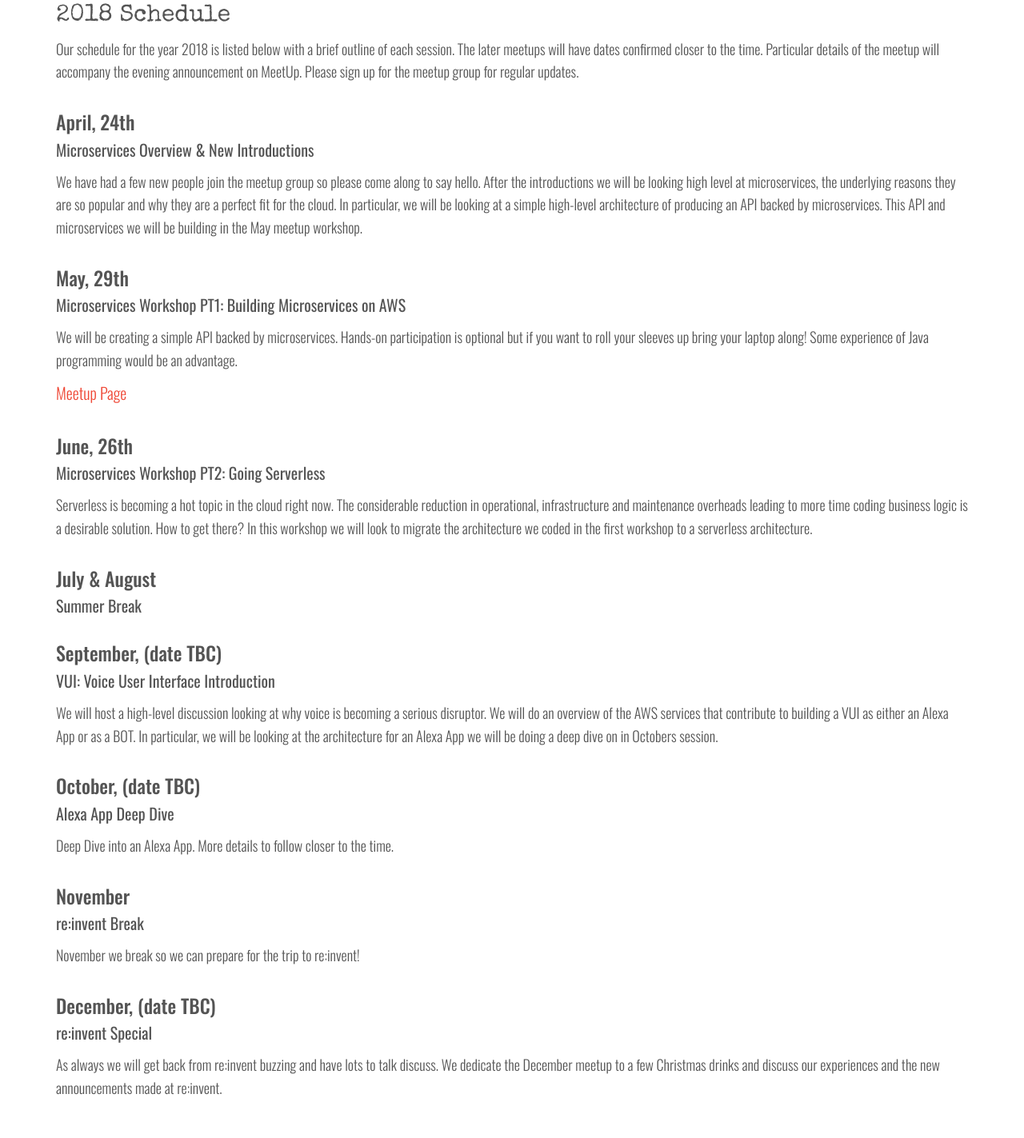
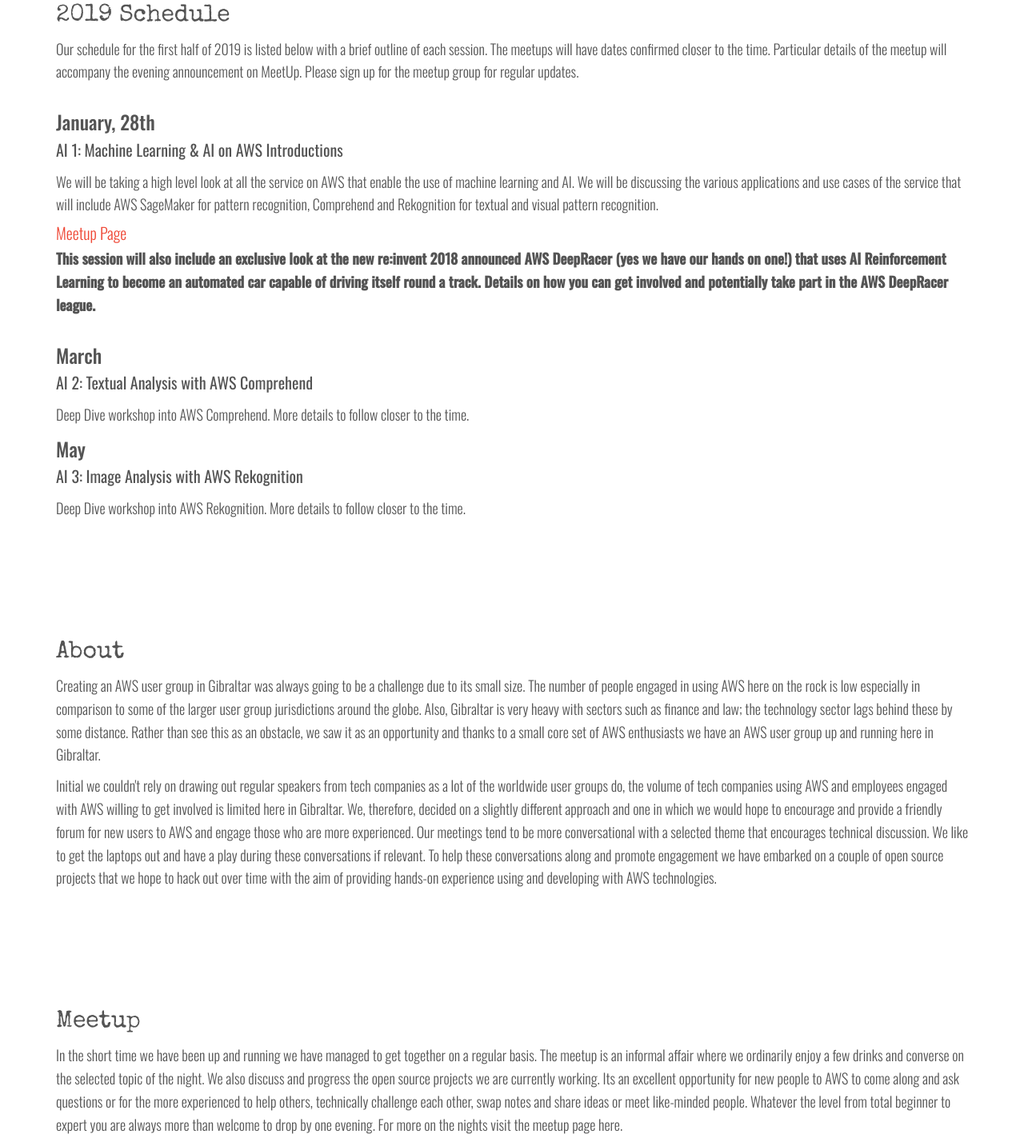
Before and after one commit to awsuggibraltar/hackingonwithit.com, a plain HTML site: page index.html in a window 1280 px wide. Shown: the part 805-2228 px from the top of the page at 80% size. Drawn offline with nearby package versions, Linux system fonts and the light colour scheme.

Commit message:
2019 schedule

```diff
--- a/index.html
+++ b/index.html
@@ -99,7 +99,7 @@
 				<div class="collapse navbar-collapse" id="#site-navbar">
 					<ul class="nav navbar-nav navbar-right">
 						<li><a href="#intro">Home</a></li>
-						<li><a href="#schedule">2018 Schedule</a></li>
+						<li><a href="#schedule">2019 Schedule</a></li>
 						<li><a href="#about">About</a></li>
 						<li><a href="#meetup">Meetup</a></li>
 						<li><a href="#usergroups">AWS User Groups</a></li>
@@ -148,41 +148,24 @@
 				<div class="row">
 
 					<div class="col-sm-12">
-						<h2>2018 Schedule</h2>
-						<p style="margin-bottom: 35px;">Our schedule for the year 2018 is listed below with a brief outline of each session. The later meetups will have dates confirmed closer to the time. Particular details of the meetup will accompany the evening announcement on MeetUp. Please sign up for the meetup group for regular updates.</p>
+						<h2>2019 Schedule</h2>
+						<p style="margin-bottom: 35px;">Our schedule for the first half of 2019 is listed below with a brief outline of each session. The meetups will have dates confirmed closer to the time. Particular details of the meetup will accompany the evening announcement on MeetUp. Please sign up for the meetup group for regular updates.</p>
 
-						<h3 style="margin-top: 15px;">April, 24th</h3>
-						<h4 style="margin-bottom: 15px;">Microservices Overview & New Introductions</h4>
-						<p style="margin-bottom: 35px;">We have had a few new people join the meetup group so please come along to say hello. After the introductions we will be looking high level at microservices, the underlying reasons they are so popular and why they are a perfect fit for the cloud. In particular, we will be looking at a simple high-level architecture of producing an API backed by microservices. This API and microservices we will be building in the May meetup workshop.</p>
-
-						<h3 style="margin-top: 15px;">May, 29th</h3>
-						<h4 style="margin-bottom: 15px;">Microservices Workshop PT1: Building Microservices on AWS</h4>
-						<p>We will be creating a simple API backed by microservices. Hands-on participation is optional but if you want to roll your sleeves up bring your laptop along! Some experience of Java programming would be an advantage.</p>
+						<h3 style="margin-top: 15px;">January, 28th</h3>
+						<h4 style="margin-bottom: 15px;">AI 1: Machine Learning & AI on AWS Introductions</h4>
+						<p style="margin-bottom: 5px;">We will be taking a high level look at all the service on AWS that enable the use of machine learning and AI. We will be discussing the various applications and use cases of the service that will include AWS SageMaker for pattern recognition, Comprehend and Rekognition for textual and visual pattern recognition.</p>
 						<a href="https://www.meetup.com/AWS-UserGroup-Gibraltar/events/250870439/" target="_blank" class="meetuplink">Meetup Page</a>
-
-						<h3 style="margin-top: 35px;">June, 26th</h3>
-						<h4 style="margin-bottom: 15px;">Microservices Workshop PT2: Going Serverless</h4>
-						<p style="margin-bottom: 35px;">Serverless is becoming a hot topic in the cloud right now. The considerable reduction in operational, infrastructure and maintenance overheads leading to more time coding business logic is a desirable solution. How to get there? In this workshop we will look to migrate the architecture we coded in the first workshop to a serverless architecture.</p>
+						<p style="margin-bottom: 35px;"><strong>This session will also include an exclusive look at the new re:invent 2018 announced AWS DeepRacer (yes we have our hands on one!) that uses AI Reinforcement Learning to become an automated car capable of driving itself round a track. Details on how you can get involved and potentially take part in the AWS DeepRacer league.</strong></p>
 
 
-						<h3 style="margin-top: 15px;">July & August</h3>
-						<h4 style="margin-bottom: 35px;">Summer Break</h4>
+						<h3 style="margin-top: 15px;">March</h3>
+						<h4 style="margin-bottom: 15px;">AI 2: Textual Analysis with AWS Comprehend</h4>
+						<p>Deep Dive workshop into AWS Comprehend. More details to follow closer to the time.</p>
 
-						<h3 style="margin-top: 15px;">September, (date TBC)</h3>
-						<h4 style="margin-bottom: 15px;">VUI: Voice User Interface Introduction</h4>
-						<p style="margin-bottom: 35px;">We will host a high-level discussion looking at why voice is becoming a serious disruptor. We will do an overview of the AWS services that contribute to building a VUI as either an Alexa App or as a BOT. In particular, we will be looking at the architecture for an Alexa App we will be doing a deep dive on in Octobers session.</p>
+						<h3 style="margin-top: 15px;">May</h3>
+						<h4 style="margin-bottom: 15px;">AI 3: Image Analysis with AWS Rekognition</h4>
+						<p>Deep Dive workshop into AWS Rekognition. More details to follow closer to the time.</p>
 
-						<h3 style="margin-top: 15px;">October, (date TBC)</h3>
-						<h4 style="margin-bottom: 15px;">Alexa App Deep Dive</h4>
-						<p style="margin-bottom: 35px;">Deep Dive into an Alexa App. More details to follow closer to the time.</p>
-
-						<h3 style="margin-top: 15px;">November</h3>
-						<h4 style="margin-bottom: 15px;">re:invent Break</h4>
-						<p style="margin-bottom: 35px;">November we break so we can prepare for the trip to re:invent!</p>
-
-						<h3 style="margin-top: 15px;">December, (date TBC)</h3>
-						<h4 style="margin-bottom: 15px;">re:invent Special</h4>
-						<p style="margin-bottom: 35px;">As always we will get back from re:invent buzzing and have lots to talk discuss. We dedicate the December meetup to a few Christmas drinks and discuss our experiences and the new announcements made at re:invent.</p>
 
 					</div>
 
```
